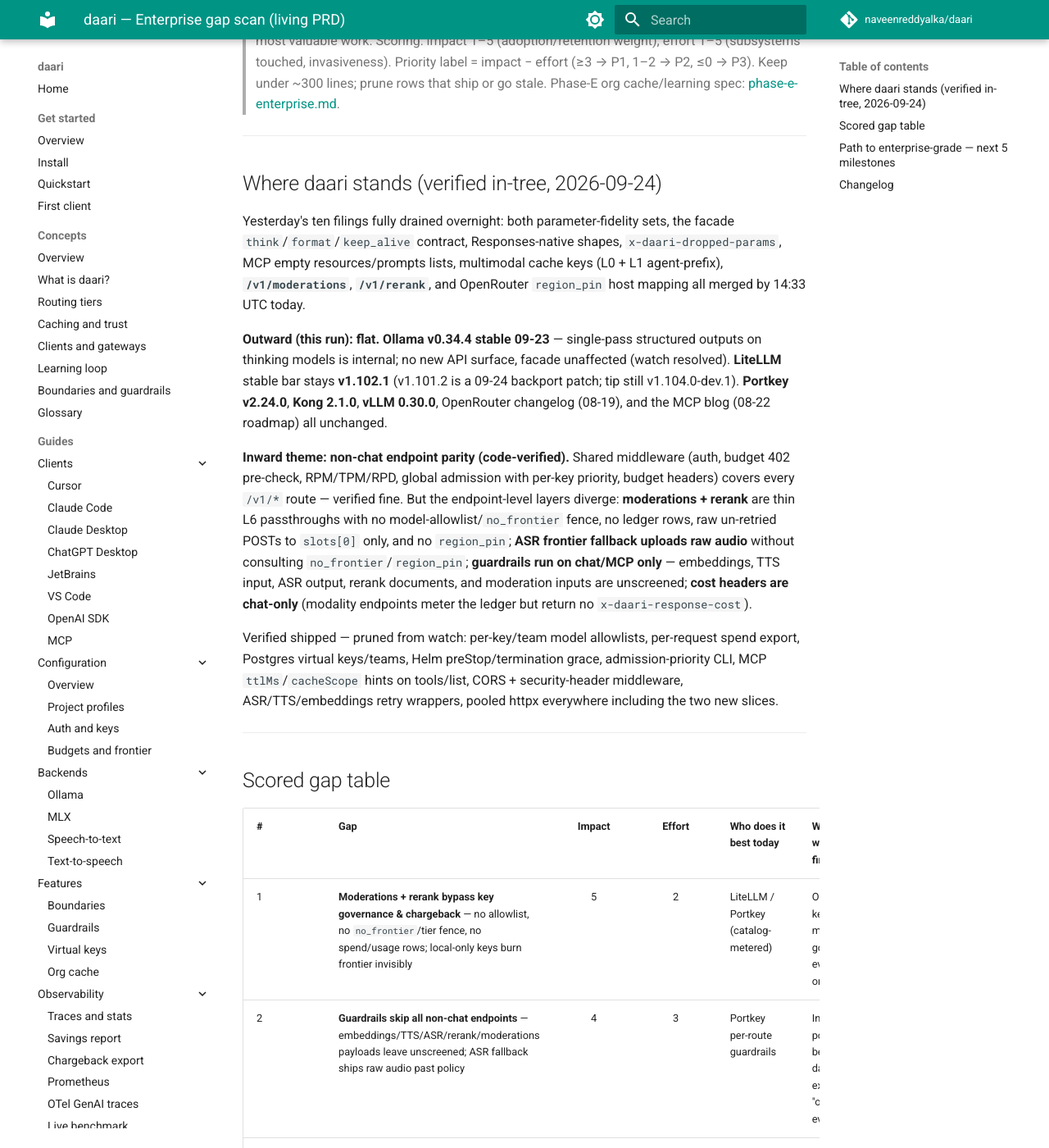
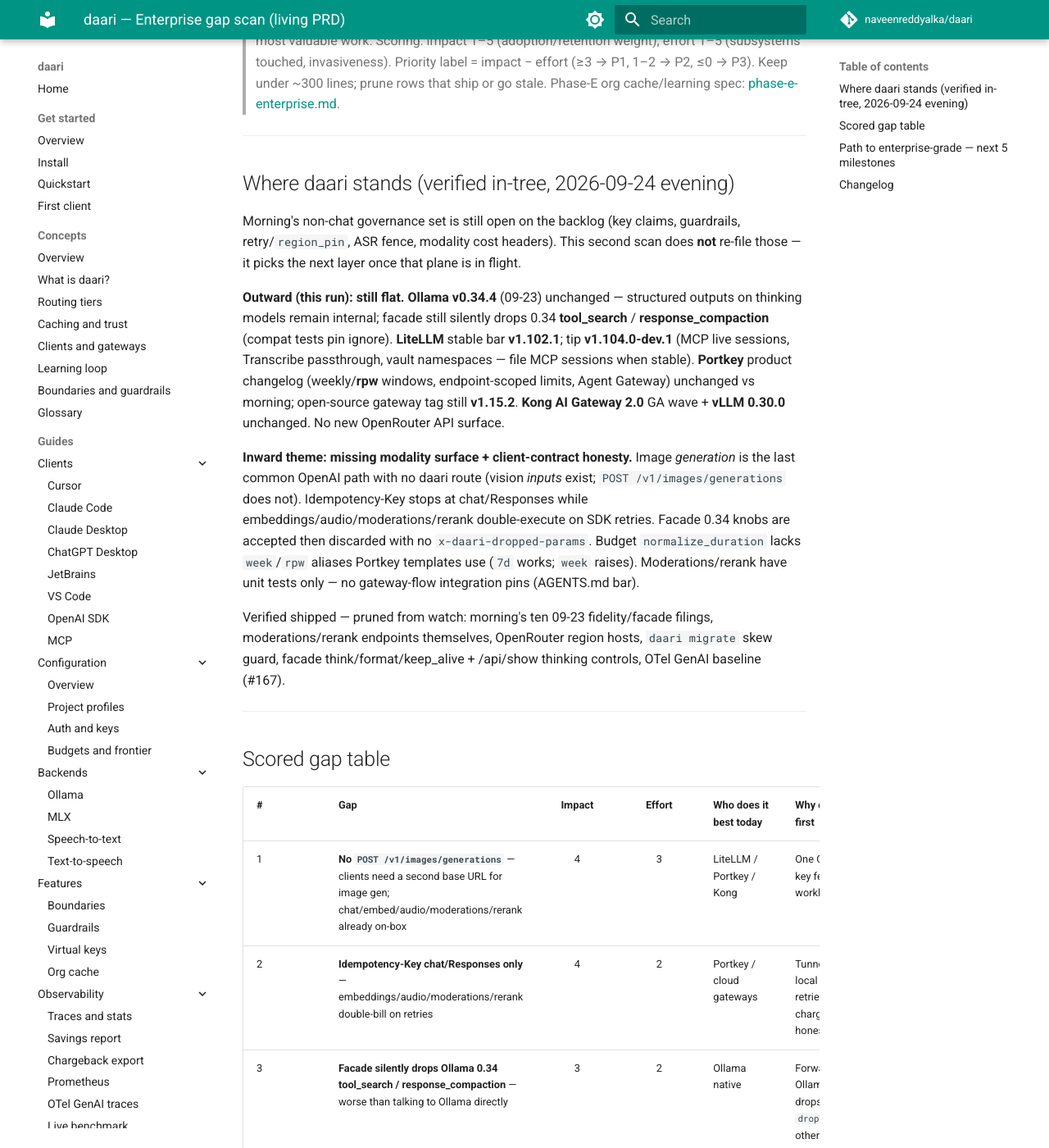
Before and after one commit to naveenreddyalka/daari, an MkDocs documentation site: the page built from docs/prd/ENTERPRISE.md, in a window 1280 px wide and 1400 px high, scrolled down 219 px. Shown: the whole window at 82% size. Built offline with MkDocs 1.6.1 and Material for MkDocs 9.7.7, drawn with Linux system fonts in a browser that asks for light colours; comment, search, counter and statistics services are not loaded; some of the changed text lies outside the part shown.

Commit message:
docs(prd): 2026-09-24 evening modality surface and client-contract scan (#1069)
Co-authored-by: Cursor <cursoragent@cursor.com>

```diff
--- a/docs/prd/ENTERPRISE.md
+++ b/docs/prd/ENTERPRISE.md
@@ -11,38 +11,36 @@
 
 ---
 
-## Where daari stands (verified in-tree, 2026-09-24)
+## Where daari stands (verified in-tree, 2026-09-24 evening)
 
-Yesterday's ten filings fully drained overnight: both parameter-fidelity sets,
-the facade `think`/`format`/`keep_alive` contract, Responses-native shapes,
-`x-daari-dropped-params`, MCP empty resources/prompts lists, multimodal cache
-keys (L0 + L1 agent-prefix), **`/v1/moderations`**, **`/v1/rerank`**, and
-OpenRouter `region_pin` host mapping all merged by 14:33 UTC today.
+Morning's non-chat governance set is still open on the backlog (key claims,
+guardrails, retry/`region_pin`, ASR fence, modality cost headers). This
+second scan does **not** re-file those — it picks the next layer once that
+plane is in flight.
 
-**Outward (this run): flat.** **Ollama v0.34.4 stable 09-23** — single-pass
-structured outputs on thinking models is internal; no new API surface, facade
-unaffected (watch resolved). **LiteLLM** stable bar stays **v1.102.1**
-(v1.101.2 is a 09-24 backport patch; tip still v1.104.0-dev.1). **Portkey
-v2.24.0**, **Kong 2.1.0**, **vLLM 0.30.0**, OpenRouter changelog (08-19), and
-the MCP blog (08-22 roadmap) all unchanged.
+**Outward (this run): still flat.** **Ollama v0.34.4** (09-23) unchanged —
+structured outputs on thinking models remain internal; facade still silently
+drops 0.34 **tool_search** / **response_compaction** (compat tests pin ignore).
+**LiteLLM** stable bar **v1.102.1**; tip **v1.104.0-dev.1** (MCP live sessions,
+Transcribe passthrough, vault namespaces — file MCP sessions when stable).
+**Portkey** product changelog (weekly/**rpw** windows, endpoint-scoped limits,
+Agent Gateway) unchanged vs morning; open-source gateway tag still **v1.15.2**.
+**Kong AI Gateway 2.0** GA wave + **vLLM 0.30.0** unchanged. No new OpenRouter
+API surface.
 
-**Inward theme: non-chat endpoint parity (code-verified).** Shared middleware
-(auth, budget 402 pre-check, RPM/TPM/RPD, global admission with per-key
-priority, budget headers) covers every `/v1/*` route — verified fine. But the
-endpoint-level layers diverge: **moderations + rerank** are thin L6
-passthroughs with no model-allowlist/`no_frontier` fence, no ledger rows, raw
-un-retried POSTs to `slots[0]` only, and no `region_pin`; **ASR frontier
-fallback uploads raw audio** without consulting `no_frontier`/`region_pin`;
-**guardrails run on chat/MCP only** — embeddings, TTS input, ASR output,
-rerank documents, and moderation inputs are unscreened; **cost headers are
-chat-only** (modality endpoints meter the ledger but return no
-`x-daari-response-cost`).
+**Inward theme: missing modality surface + client-contract honesty.** Image
+*generation* is the last common OpenAI path with no daari route (vision
+*inputs* exist; `POST /v1/images/generations` does not). Idempotency-Key stops
+at chat/Responses while embeddings/audio/moderations/rerank double-execute on
+SDK retries. Facade 0.34 knobs are accepted then discarded with no
+`x-daari-dropped-params`. Budget `normalize_duration` lacks `week`/`rpw`
+aliases Portkey templates use (`7d` works; `week` raises). Moderations/rerank
+have unit tests only — no gateway-flow integration pins (AGENTS.md bar).
 
-Verified shipped — pruned from watch: per-key/team model allowlists,
-per-request spend export, Postgres virtual keys/teams, Helm
-preStop/termination grace, admission-priority CLI, MCP `ttlMs`/`cacheScope`
-hints on tools/list, CORS + security-header middleware, ASR/TTS/embeddings
-retry wrappers, pooled httpx everywhere including the two new slices.
+Verified shipped — pruned from watch: morning's ten 09-23 fidelity/facade
+filings, moderations/rerank endpoints themselves, OpenRouter region hosts,
+`daari migrate` skew guard, facade think/format/keep_alive + /api/show
+thinking controls, OTel GenAI baseline (#167).
 
 ---
 
@@ -50,43 +48,48 @@ retry wrappers, pooled httpx everywhere including the two new slices.
 
 | # | Gap | Impact | Effort | Who does it best today | Why daari wins local-first | Action |
 |---|-----|:--:|:--:|------------------------|----------------------------|--------|
-| 1 | **Moderations + rerank bypass key governance & chargeback** — no allowlist, no `no_frontier`/tier fence, no spend/usage rows; local-only keys burn frontier invisibly | 5 | 2 | LiteLLM / Portkey (catalog-metered) | One set of key claims must govern every route on the box | File ([#1058](https://github.com/naveenreddyalka/daari/issues/1058)) |
-| 2 | **Guardrails skip all non-chat endpoints** — embeddings/TTS/ASR/rerank/moderations payloads leave unscreened; ASR fallback ships raw audio past policy | 4 | 3 | Portkey per-route guardrails | In-process policy beside the data, no extra hop; "one policy, every route" | File ([#1059](https://github.com/naveenreddyalka/daari/issues/1059)) |
-| 3 | **Moderations/rerank: raw POST, `slots[0]` only** — no `run_upstream` retry, no slot failover, no `region_pin` filter | 3 | 2 | Portkey v2.24 per-attempt retry | Retry policy + slot pool + region filter already built; wire them in | File ([#1060](https://github.com/naveenreddyalka/daari/issues/1060)) |
-| 4 | **ASR frontier fallback ignores `no_frontier` + `region_pin`** — raw audio uploads from local-only or region-pinned keys | 4 | 2 | (none — cloud gateways can't promise it) | "Audio never leaves the box unless allowed" is only daari's to keep | File ([#1061](https://github.com/naveenreddyalka/daari/issues/1061)) |
-| 5 | **No cost headers on modality responses** — embeddings/audio meter the ledger but FinOps clients keying `x-daari-response-cost` see chat only | 3 | 2 | LiteLLM (stream usage.cost, chat) | $0-local proof on every response, not just chat | File ([#1062](https://github.com/naveenreddyalka/daari/issues/1062)) |
-| 6 | Watch queue: MCP live-session visibility (LiteLLM v1.104-dev; file on stable), facade `/api/chat` extra options beyond core set, `daari migrate` CLI / skew guard, Anthropic-native moderations, WIF upstream creds, A2A, SOC 2, admin UI | 2–4 | 2–5 | LiteLLM / Portkey / cloud | Operator or client demand triggers these | Watch |
+| 1 | **No `POST /v1/images/generations`** — clients need a second base URL for image gen; chat/embed/audio/moderations/rerank already on-box | 4 | 3 | LiteLLM / Portkey / Kong | One OpenAI root, one key fence, incl. creative workloads | File ([#1064](https://github.com/naveenreddyalka/daari/issues/1064)) |
+| 2 | **Idempotency-Key chat/Responses only** — embeddings/audio/moderations/rerank double-bill on retries | 4 | 2 | Portkey / cloud gateways | Tunnel flaps + cold local backends make retries common; chargeback must stay honest | File ([#1065](https://github.com/naveenreddyalka/daari/issues/1065)) |
+| 3 | **Facade silently drops Ollama 0.34 tool_search / response_compaction** — worse than talking to Ollama directly | 3 | 2 | Ollama native | Forward on local Ollama hops; declare drops via `x-daari-dropped-params` otherwise | File ([#1066](https://github.com/naveenreddyalka/daari/issues/1066)) |
+| 4 | **Budget durations reject `week`/`weekly`/`rpw`** — Portkey FinOps templates fail; only `7d` works | 3 | 1 | Portkey rpw | Alias parity makes migrate-from-Portkey mechanical | File ([#1067](https://github.com/naveenreddyalka/daari/issues/1067)) |
+| 5 | **Moderations/rerank lack gateway-flow integration pins** — unit-only; AGENTS.md wants integration for public routes | 3 | 1 | (internal bar) | Keeps thickening L6 slices from regressing OpenAPI/auth/happy-path | File ([#1068](https://github.com/naveenreddyalka/daari/issues/1068)) |
+| 6 | In flight (morning): moderations/rerank governance+metering, non-chat guardrails, retry/`region_pin`, ASR `no_frontier`/`region_pin`, modality cost headers | 3–5 | 2–3 | — | One governance/policy/cost plane on every route | In backlog |
+| 7 | Watch queue: MCP live-session visibility (LiteLLM v1.104-dev; file on stable), Anthropic-native moderations, endpoint-scoped RPM families, WIF upstream creds, A2A, SOC 2, admin UI | 2–4 | 2–5 | LiteLLM / Portkey / cloud | Operator or client demand triggers these | Watch |
 
-Pruned this run (shipped): all five 09-23 rows, both 09-23 fidelity sets,
-moderations/rerank endpoints themselves, OpenRouter region hosts, ASR/TTS/embed
-retry wrappers, model allowlists + spend export, Postgres keys/teams, Helm
-graceful rollout, admission-priority CLI, MCP cache hints, CORS/security
-headers. Ollama thinking-controls and 0.34.4 structured-output watch rows
-resolved (internal-only release).
+Pruned this run: stale watch rows for migrate CLI, facade core options, and
+Ollama thinking-controls (all shipped). Morning non-chat rows stay "in
+backlog" rather than re-filed.
 
 ---
 
 ## Path to enterprise-grade — next 5 milestones
 
-1. **One governance plane, every route** — key claims (allowlists,
-   `no_frontier`, tier caps, `region_pin`) and ledger attribution enforced on
-   moderations, rerank, and the ASR fallback exactly as on chat.
-2. **One policy plane, every payload** — input/output guardrails on
-   embeddings, audio, rerank, and moderations so "PII stays local" is a
-   whole-gateway promise.
-3. **Uniform resilience** — `run_upstream` retry + slot failover + region
-   filtering on the two remaining raw-POST slices.
-4. **Cost transparency everywhere** — `x-daari-response-cost` on modality
-   responses, matching ledger rows.
-5. **MCP session visibility** — deferred until LiteLLM ships it stable or a
-   fleet asks; daari's stateless ingress is otherwise at protocol parity
-   (2026-07-28 + cache hints).
+1. **Finish non-chat governance** — morning backlog: allowlists/`no_frontier`/
+   ledger on moderations+rerank, guardrails on every payload, ASR claim fence,
+   modality cost headers, retry/`region_pin` on the remaining raw POSTs.
+2. **Close the OpenAI surface hole** — governed `/v1/images/generations` so
+   creative clients share the same local-first key plane.
+3. **Retry-safe modality plane** — Idempotency-Key on embeddings/audio/
+   moderations/rerank matching chat/Responses.
+4. **Honest Ollama facade** — forward or declare 0.34 tool_search /
+   response_compaction; stop silent drops.
+5. **FinOps alias parity + test bar** — `week`/`rpw` budget windows; integration
+   pins on the newest L6 routes.
 
 Compliance non-goals (WIF, A2A, SOC 2, admin UI) stay deferred until a paying ask.
 
 ---
 
 ## Changelog
+
+- **2026-09-24 evening (modality surface + client-contract honesty)** —
+  Outward still flat (Ollama v0.34.4; LiteLLM bar v1.102.1 / tip
+  v1.104.0-dev.1 MCP sessions watch; Portkey rpw + Kong/vLLM unchanged).
+  Morning non-chat governance filings left in flight. Next layer: missing
+  image-generations route, Idempotency-Key gap on modality endpoints, silent
+  facade drops of Ollama 0.34 knobs, `week`/`rpw` budget aliases, moderations/
+  rerank integration pins. Filed five. Pruned shipped watch rows
+  (migrate/skew, facade core options, thinking controls).
 
 - **2026-09-24 (non-chat endpoint parity)** — Outward flat (Ollama v0.34.4
   stable = internal only; LiteLLM bar v1.102.1; Portkey/Kong/vLLM/OpenRouter
```
